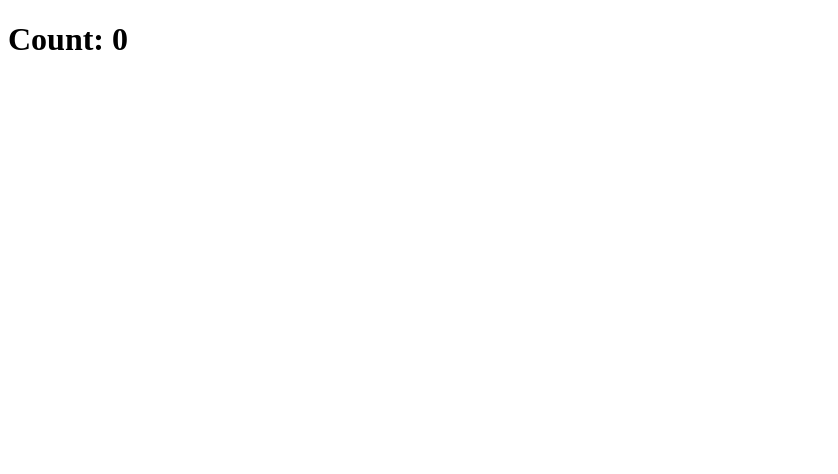
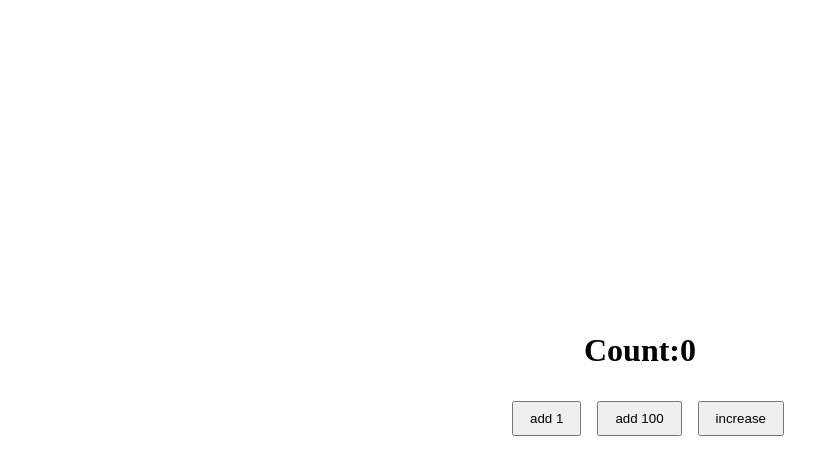
Before and after one commit to mate-academy/react_counter, a React (Create React App) app: page / in a window 1280 px wide. Shown: the top 474 px of the page, without its empty margins (0-838 px from the left). Built offline with nearby package versions, Linux system fonts and the light colour scheme; the HTML template or start-up script is replaced by a standard one.

Commit message:
solution

```diff
--- a/src/App.js
+++ /dev/null
@@ -1,18 +0,0 @@
-import React from 'react';
-import './App.scss';
-
-class App extends React.Component {
-  addOne = () => {};
-
-  add100 = () => {};
-
-  increase = () => {};
-
-  render() {
-    return (
-      <h1>Count: 0</h1>
-    );
-  }
-}
-
-export default App;
--- /dev/null
+++ b/src/App.jsx
@@ -0,0 +1,45 @@
+import React from 'react';
+import { Counter } from './components/Counter';
+
+import './App.scss';
+
+class App extends React.Component {
+  state = {
+    count: 0,
+  }
+
+  addOne = () => {
+    this.setState(state => ({
+      count: state.count + 1,
+    }));
+  };
+
+  add100 = () => {
+    this.setState(state => ({
+      count: state.count + 100,
+    }));
+  };
+
+  increase = () => {
+    if (this.state.count % 5 === 0) {
+      this.add100();
+    }
+
+    this.addOne();
+  };
+
+  render() {
+    return (
+      <div className="App">
+        <Counter
+          count={this.state.count}
+          addOne={this.addOne}
+          add100={this.add100}
+          increase={this.increase}
+        />
+      </div>
+    );
+  }
+}
+
+export default App;
--- a/src/App.scss
+++ b/src/App.scss
@@ -1 +1,10 @@
-// styles go here
+* {
+  margin: 0;
+  padding: 0;
+}
+
+.App {
+  width: 100vw;
+  height: 100vh;
+  display: flex;
+}
--- /dev/null
+++ b/src/components/Counter.jsx
@@ -0,0 +1,46 @@
+import React from 'react';
+import PropTypes from 'prop-types';
+
+import './Counter.scss';
+
+export const Counter = ({ count, addOne, add100, increase }) => (
+  <div className="Counter">
+    <h1>
+      Count:
+      {count}
+    </h1>
+
+    <div className="Counter__buttons buttons">
+      <button
+        type="button"
+        className="buttons__button"
+        onClick={addOne}
+      >
+        add 1
+      </button>
+
+      <button
+        type="button"
+        className="buttons__button"
+        onClick={add100}
+      >
+        add 100
+      </button>
+
+      <button
+        type="button"
+        className="buttons__button"
+        onClick={increase}
+      >
+        increase
+      </button>
+    </div>
+  </div>
+);
+
+Counter.propTypes = {
+  count: PropTypes.number.isRequired,
+  addOne: PropTypes.func.isRequired,
+  add100: PropTypes.func.isRequired,
+  increase: PropTypes.func.isRequired,
+};
--- /dev/null
+++ b/src/components/Counter.scss
@@ -0,0 +1,22 @@
+.Counter {
+  width: 100%;
+  height: auto;
+  display: flex;
+  flex-direction: column;
+  align-items: center;
+  justify-content: center;
+
+  &__buttons {
+    margin: 1rem 0;
+  }
+}
+
+.buttons {
+  padding: 1rem;
+
+  &__button {
+    cursor: pointer;
+    padding: 0.5rem 1rem;
+    margin-left: 1rem;
+  }
+}
```
Also changed, not shown: 1 other file (tests, documents, lock files or other folders).
